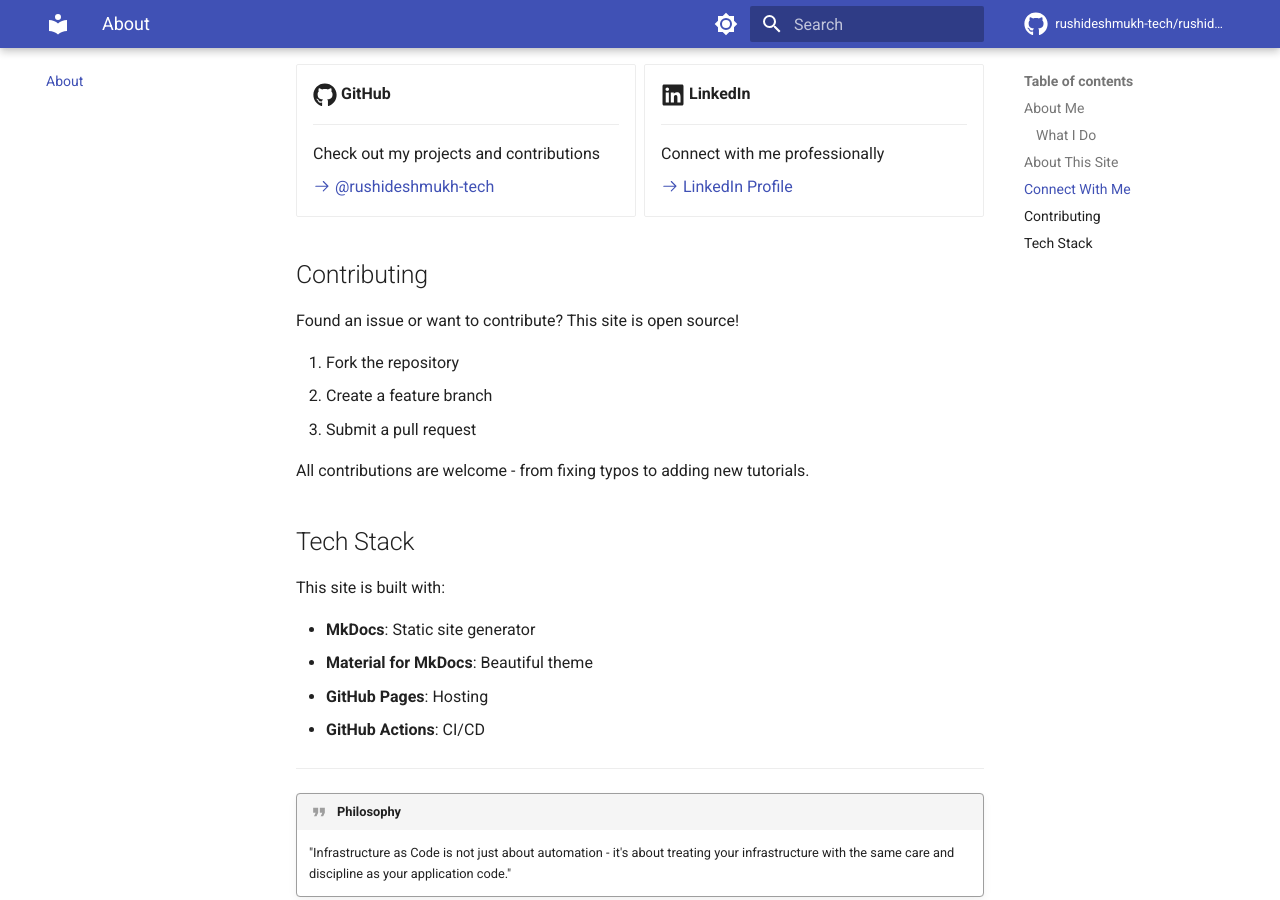
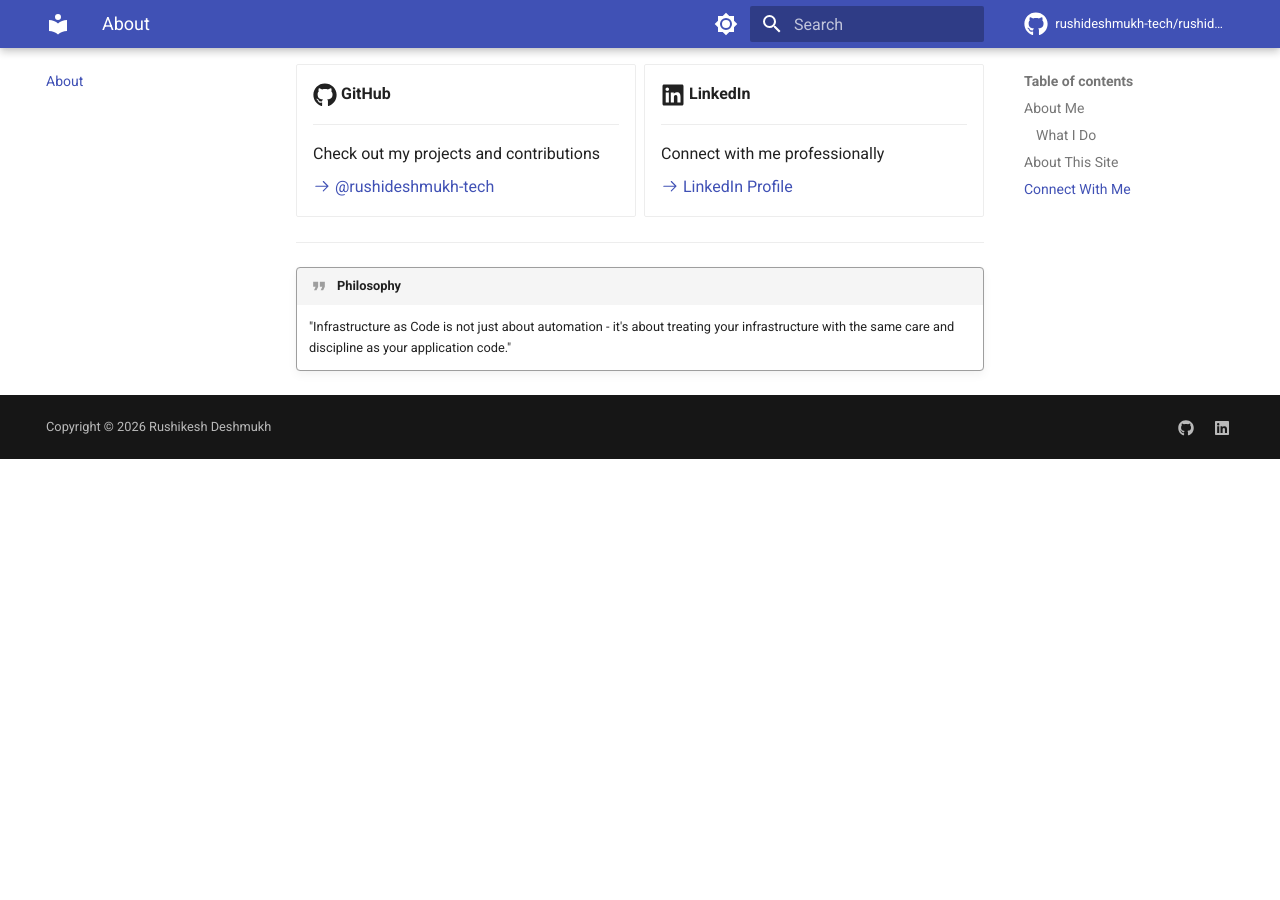
Before and after one commit to rushideshmukh-tech/rushideshmukh-tech, an MkDocs documentation site: the page built from docs/about.md, in a window 1280 px wide and 900 px high, scrolled down 820 px. Built offline with MkDocs 1.6.1 and Material for MkDocs 9.7.7, drawn with Linux system fonts in a browser that asks for light colours; comment, search, counter and statistics services are not loaded; after the commit the page ends 1279 px from its top, so only the background shows below that.

Commit message:
Remove contributing and tech stack sections from About page to streamline content

```diff
--- a/docs/about.md
+++ b/docs/about.md
@@ -42,24 +42,7 @@ This site serves as a knowledge hub for Infrastructure as Code practitioners. He
 
 </div>
 
-## Contributing
 
-Found an issue or want to contribute? This site is open source!
-
-1. Fork the repository
-2. Create a feature branch
-3. Submit a pull request
-
-All contributions are welcome - from fixing typos to adding new tutorials.
-
-## Tech Stack
-
-This site is built with:
-
-- **MkDocs**: Static site generator
-- **Material for MkDocs**: Beautiful theme
-- **GitHub Pages**: Hosting
-- **GitHub Actions**: CI/CD
 
 ---
 
```
